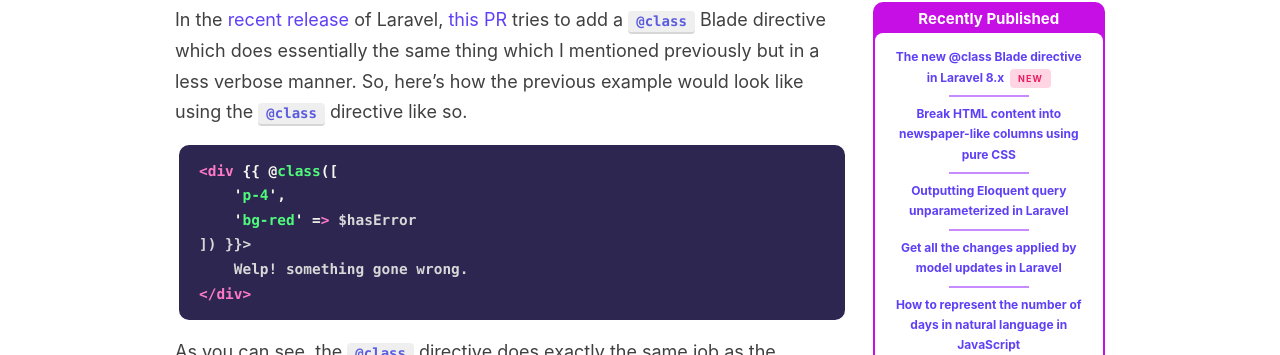
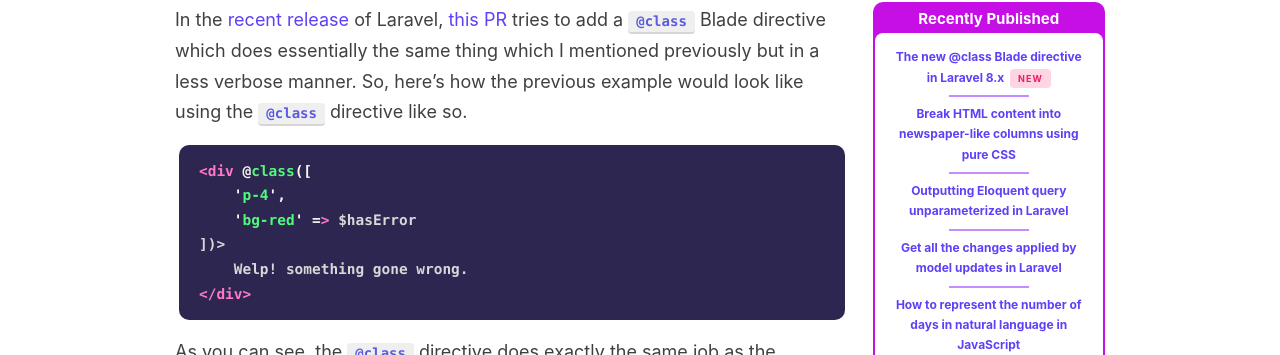
Before and after one commit to varunkumardev/amitmerchant1990.github.io, a Jekyll site: the page built from _posts/2021-07-31-the-new-class-blade-directive-in-laravel-8x.md, in a window 1280 px wide. Shown: the part 1034-1389 px from the top of the page. Built offline with Jekyll 4.4.1, drawn with Linux system fonts in a browser that asks for light colours; comment, search, counter and statistics services are not loaded; some of the changed lines change nothing that is shown.

Commit message:
fix article.

````diff
--- a/_posts/2021-07-31-the-new-class-blade-directive-in-laravel-8x.md
+++ b/_posts/2021-07-31-the-new-class-blade-directive-in-laravel-8x.md
@@ -29,10 +29,10 @@
 In the [recent release](https://github.com/laravel/framework/releases/tag/v8.51.0) of Laravel, [this PR](https://github.com/laravel/framework/pull/38016) tries to add a `@class` Blade directive which does essentially the same thing which I mentioned previously but in a less verbose manner. So, here's how the previous example would look like using the `@class` directive like so.
 
 ```php
-<div {% raw %}{{ @class([
+<div @class([
     'p-4',
     'bg-red' => $hasError
-]) }}{% endraw %}>
+])>
     Welp! something gone wrong.
 </div>
 ```
````
